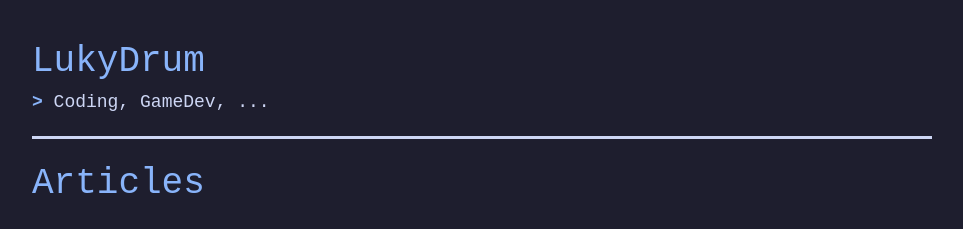
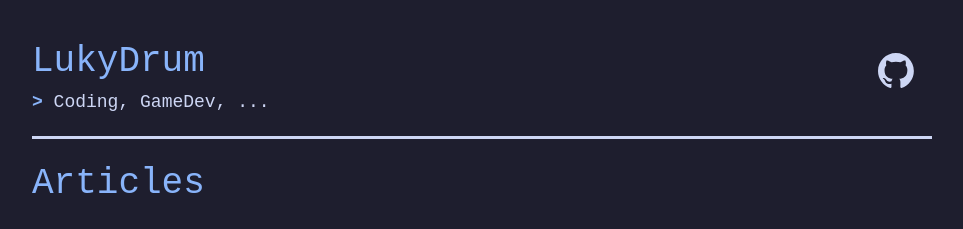
Before and after one commit to LukyDrum/lukydrum.github.io, a Jekyll site: the page built from index.markdown, in a window 1280 px wide. Shown: the top 229 px of the page, without its empty margins (158-1121 px from the left). Built offline with Jekyll 4.4.1, drawn with Linux system fonts in a browser that asks for light colours.

Commit message:
Add github lihk

```diff
--- a/_includes/header.html
+++ b/_includes/header.html
@@ -1,4 +1,8 @@
 <div class="header">
+  <div class="header-socials">
+    <a href="https://github.com/LukyDrum" target="_blank"><img src="/assets/logo/github-mark-white.svg" alt="GitHub Logo" class="socials-logo"></a>
+  </div>
+
   <h1><a href="/">LukyDrum</a></h1>
   <b><span>> </span></b><span>Coding, GameDev, ...</span><span class="blinking">|</span>
 </div>
--- a/_sass/page.scss
+++ b/_sass/page.scss
@@ -34,6 +34,21 @@ header {
   50% {
     opacity: 0;
   }
+}
+
+.header-socials {
+  float: right;
+  padding-top: 1em;
+  padding-right: 1em;
+}
+
+.socials-logo {
+  width: 2em;
+  transition: filter 0.3s ease;
+}
+
+.socials-logo:hover {
+  filter: drop-shadow(0px 0px 5px $saphire);
 }
 
 .padded {
```
Also changed, not shown: assets/logo/github-mark-white.svg (added).
